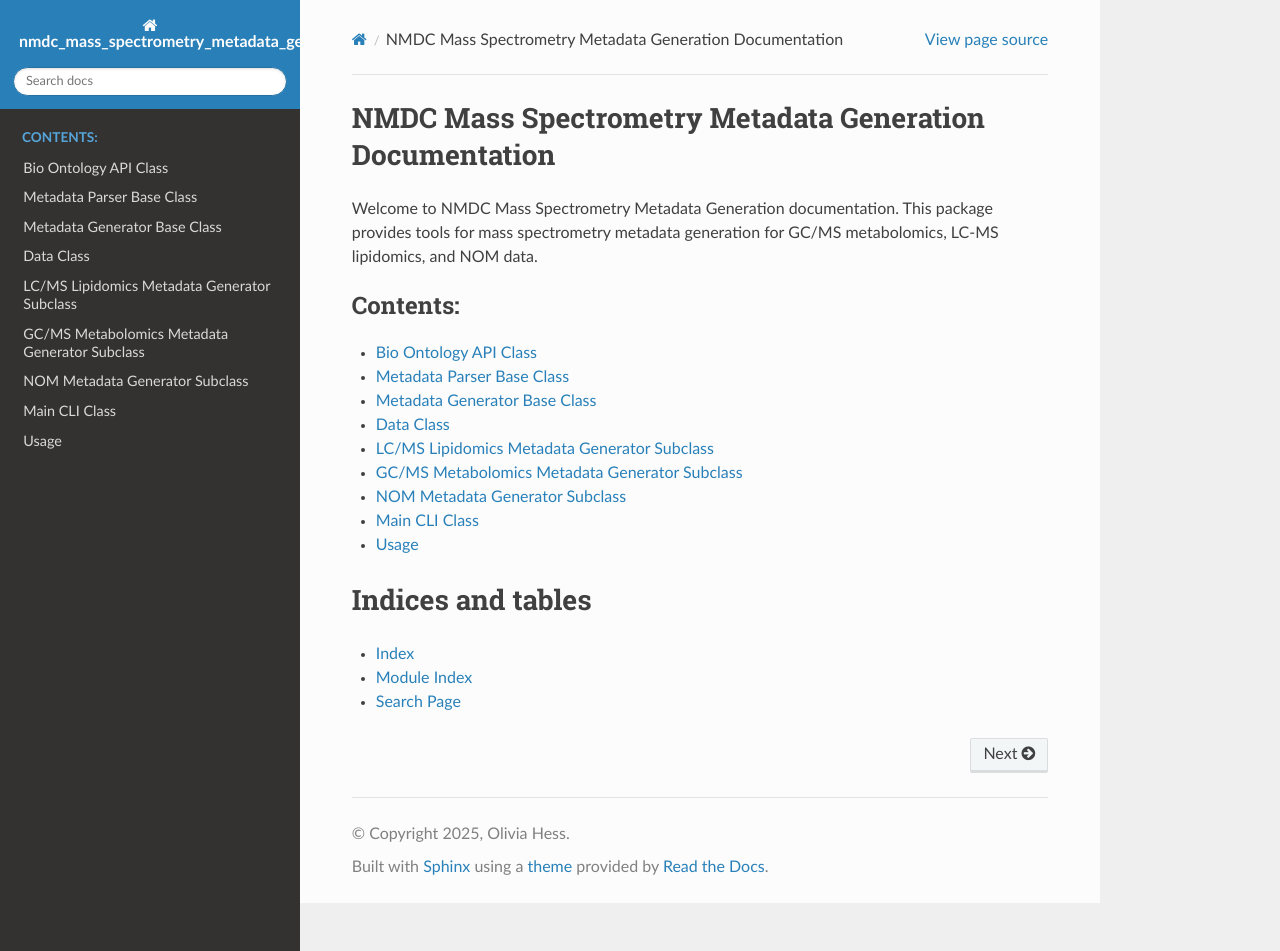
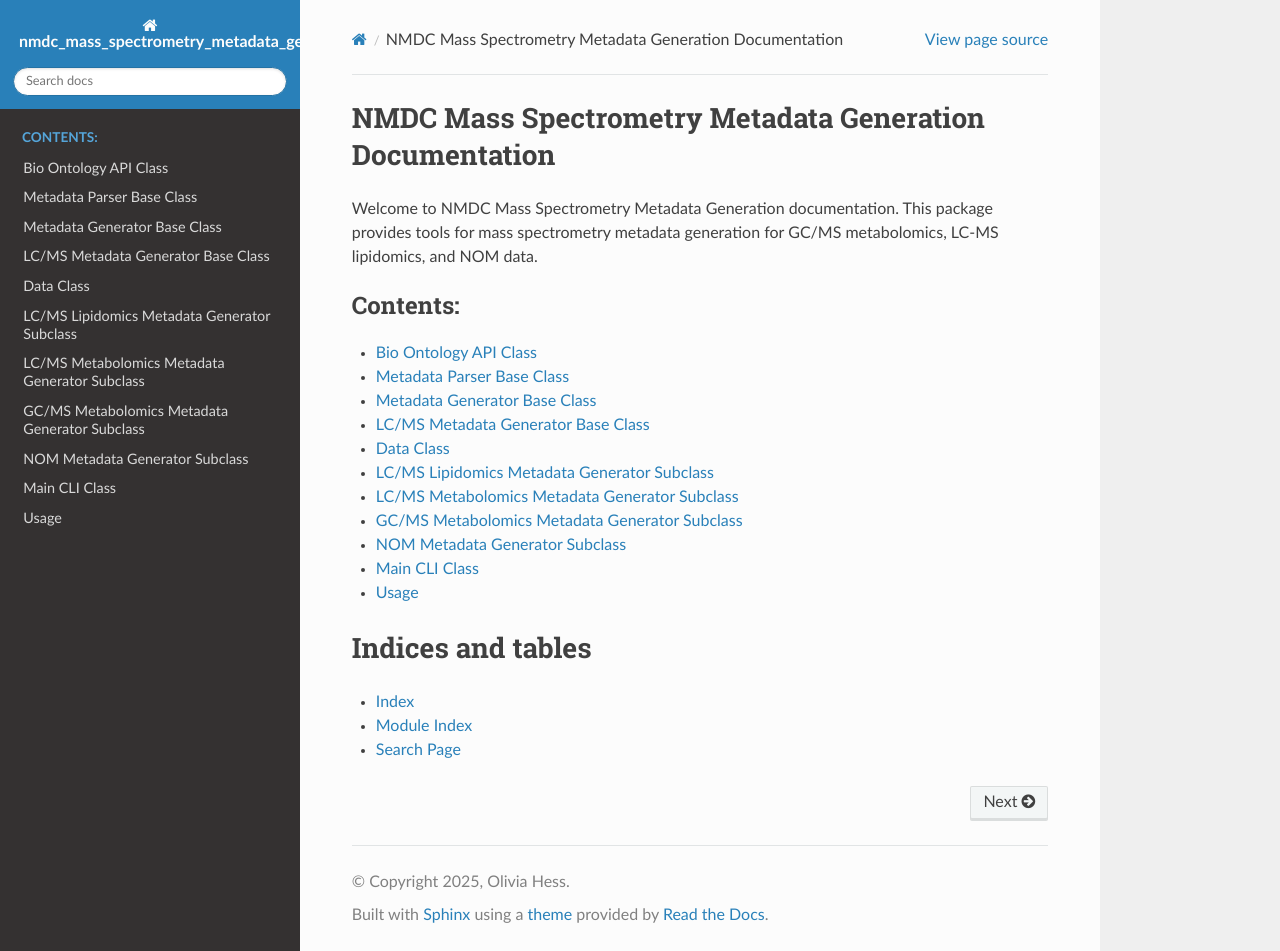
Before and after one commit to microbiomedata/nmdc_mass_spectrometry_metadata_generation, a Sphinx documentation site: the page built from docs/index.rst, in a window 1280 px wide and 951 px high. Built offline with Sphinx 7.4.7 and the Read the Docs theme 3.1.0, drawn with Linux system fonts in a browser that asks for light colours.

Commit message:
docs update

```diff
--- a/docs/functions.rst
+++ b/docs/functions.rst
@@ -17,6 +17,13 @@
 Metadata Generator Base Class
 ~~~~~~~~~~~~~~~~~~~~~~~~~~~~~
 .. autoclass:: src.metadata_generator.NMDCMetadataGenerator
+   :members:
+   :undoc-members:
+   :show-inheritance:
+
+LC/MS Metadata Generator Base Class
+~~~~~~~~~~~~~~~~~~~~~~~~~~~~~~~~~~~
+.. autoclass:: src.lcms_metadata_generator.LCMSMetadataGenerator
    :members:
    :undoc-members:
    :show-inheritance:
@@ -43,6 +50,13 @@
    :undoc-members:
    :show-inheritance:
 
+LC/MS Metabolomics Metadata Generator Subclass
+~~~~~~~~~~~~~~~~~~~~~~~~~~~~~~~~~~~~~~~~~~~~~~
+.. autoclass:: src.lcms_metab_metadata_generator.LCMSMetabolomicsMetadataGenerator
+   :members:
+   :undoc-members:
+   :show-inheritance:
+
 GC/MS Metabolomics Metadata Generator Subclass
 ~~~~~~~~~~~~~~~~~~~~~~~~~~~~~~~~~~~~~~~~~~~~~~
 .. autoclass:: src.gcms_metab_metadata_generator.GCMSMetabolomicsMetadataGenerator
@@ -52,7 +66,7 @@
 
 NOM Metadata Generator Subclass
 ~~~~~~~~~~~~~~~~~~~~~~~~~~~~~~~
-.. autoclass:: src.nom_metadata_generation.NOMMetadataGenerator
+.. autoclass:: src.nom_metadata_generator.NOMMetadataGenerator
    :members:
    :undoc-members:
    :show-inheritance:
```
Also changed, not shown: 2 other files.
